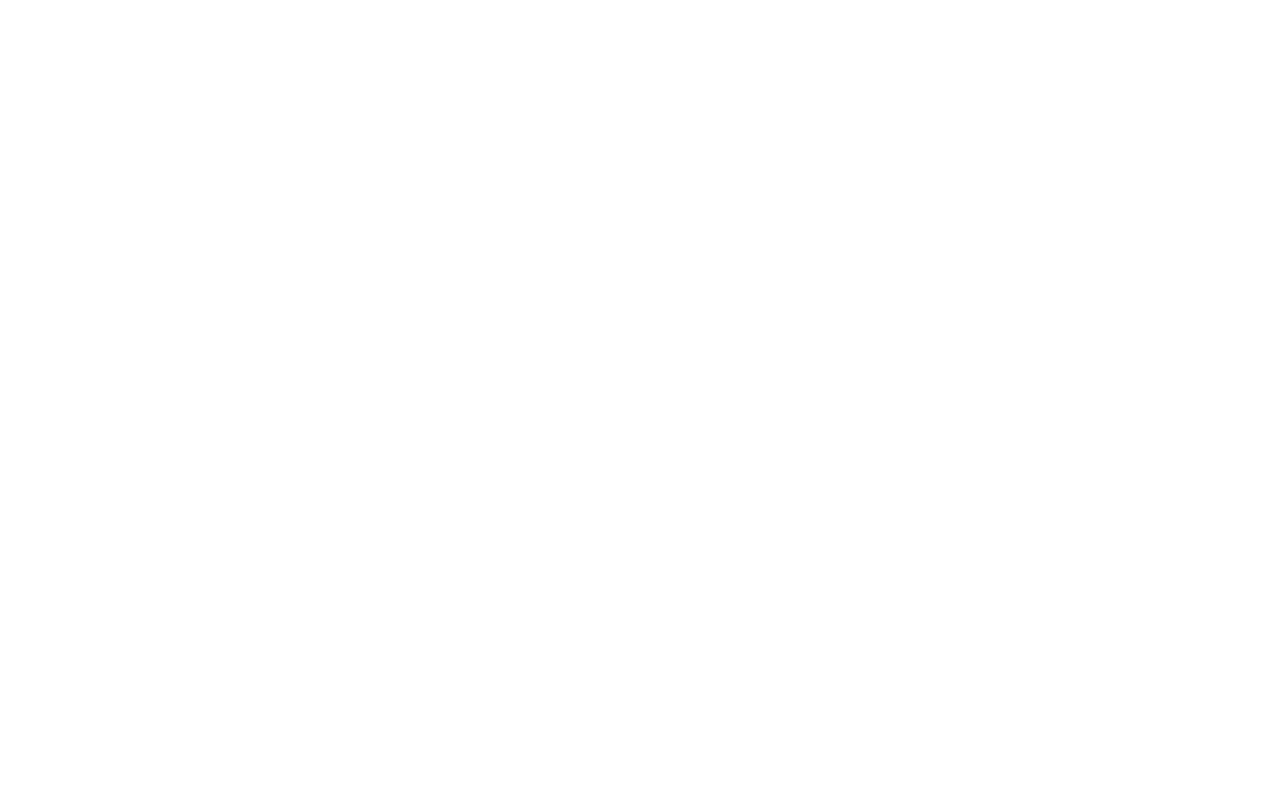
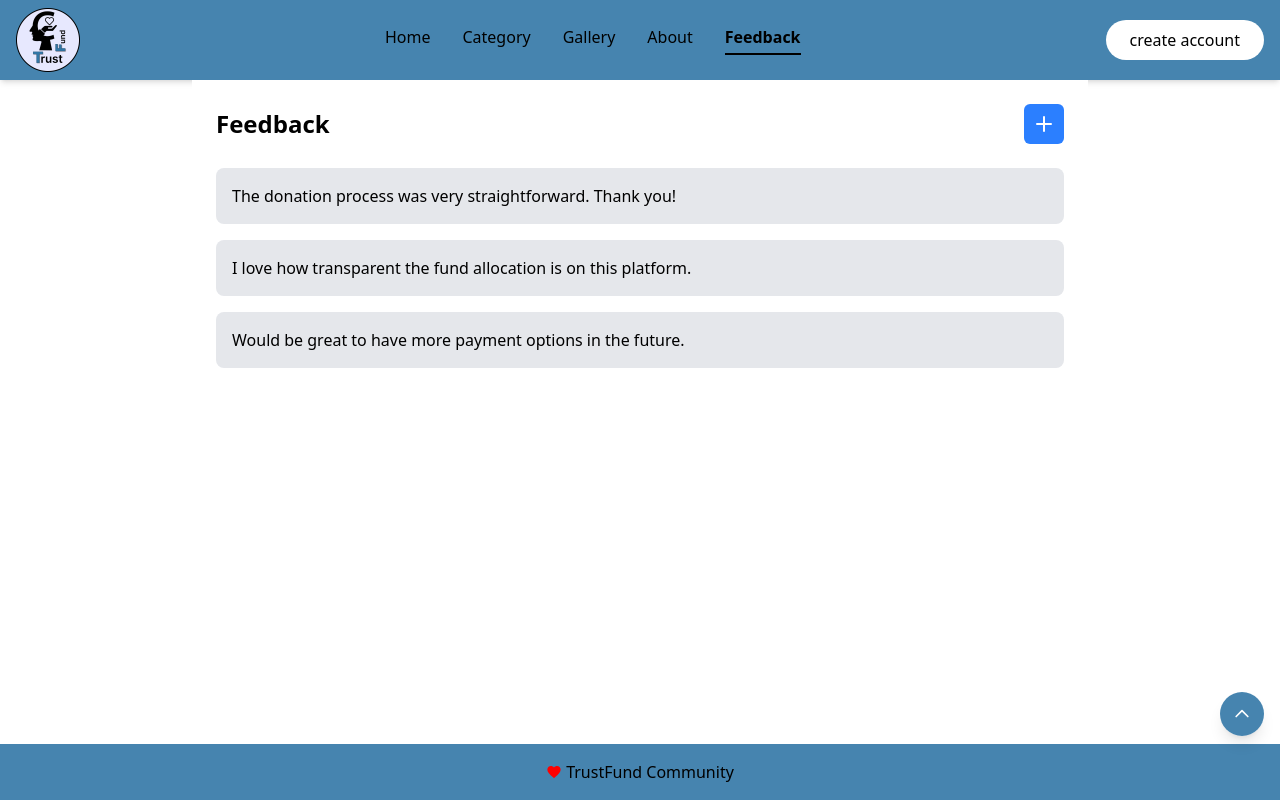
Before and after one commit to binathlaknaka/TrustFund-Frontend, a React (Vite) app: page /feedback in a window 1280 px wide. Before the commit this address had no page. Built offline with nearby package versions, Linux system fonts and the light colour scheme.

Commit message:
FeedBack Initial

```diff
--- a/src/App.jsx
+++ b/src/App.jsx
@@ -4,6 +4,7 @@
 import Home from './pages/Home';
 import GalleryView from './pages/Gallery';
 import AboutUs from './pages/About'
+import Feedback from './pages/FeedBack';
 
 function Layout() {
   return (
@@ -27,6 +28,7 @@
           <Route path="/" element={<Home />} />
           <Route path="/gallery" element={<GalleryView />} />
           <Route path="/about" element={<AboutUs />} />
+          <Route path="/feedback" element={<Feedback />} />
         </Route>
       </Routes>
     </Router>
--- a/src/pages/FeedBack.jsx
+++ b/src/pages/FeedBack.jsx
@@ -0,0 +1,117 @@
+import React, { useState } from 'react';
+
+export default function FeedbackSystem() {
+  const [feedbacks, setFeedbacks] = useState([
+    { id: 1, text: "The donation process was very straightforward. Thank you!" },
+    { id: 2, text: "I love how transparent the fund allocation is on this platform." },
+    { id: 3, text: "Would be great to have more payment options in the future." }
+  ]);
+
+  const [isAddingFeedback, setIsAddingFeedback] = useState(false);
+  const [newFeedback, setNewFeedback] = useState("");
+
+  const handleSubmitFeedback = () => {
+    if (newFeedback.trim() !== "") {
+      const newId = feedbacks.length > 0 ? Math.max(...feedbacks.map(f => f.id)) + 1 : 1;
+      setFeedbacks([...feedbacks, { id: newId, text: newFeedback }]);
+      setNewFeedback("");
+      setIsAddingFeedback(false);
+    }
+  };
+
+  return (
+    <div class="max-w-4xl mx-auto p-6 bg-white text-black">
+      {isAddingFeedback ? (
+        <AddFeedbackView
+          newFeedback={newFeedback}
+          setNewFeedback={setNewFeedback}
+          handleSubmit={handleSubmitFeedback}
+          handleBack={() => setIsAddingFeedback(false)}
+        />
+      ) : (
+        <FeedbackListView
+          feedbacks={feedbacks}
+          handleAddClick={() => setIsAddingFeedback(true)}
+        />
+      )}
+    </div>
+  );
+}
+
+function FeedbackListView({ feedbacks, handleAddClick }) {
+  return (
+    <div class="text-black">
+      <div class="flex justify-between items-center mb-6">
+        <h1 class="text-2xl font-bold">Feedback</h1>
+        <button
+          onClick={handleAddClick}
+          class="bg-blue-500 text-white p-2 rounded-md"
+          aria-label="Add feedback"
+        >
+          <PlusIcon />
+        </button>
+      </div>
+
+      <div class="space-y-4">
+        {feedbacks.map(feedback => (
+          <div
+            key={feedback.id}
+            class="p-4 bg-gray-200 rounded-lg"
+          >
+            {feedback.text}
+          </div>
+        ))}
+      </div>
+    </div>
+  );
+}
+
+function AddFeedbackView({ newFeedback, setNewFeedback, handleSubmit, handleBack }) {
+  return (
+    <div>
+      <div class="flex items-center mb-6">
+        <button
+          onClick={handleBack}
+          class="mr-4"
+          aria-label="Go back"
+        >
+          <ChevronLeftIcon />
+        </button>
+        <h1 class="text-2xl font-bold">Adding Feedback</h1>
+      </div>
+
+      <textarea
+        value={newFeedback}
+        onChange={(e) => setNewFeedback(e.target.value)}
+        class="w-full h-32 p-4 bg-gray-200 rounded-lg mb-6 resize-none"
+        placeholder="Enter your feedback here..."
+      />
+
+      <div class="flex justify-end">
+        <button
+          onClick={handleSubmit}
+          class="bg-blue-500 hover:bg-blue-600 text-white font-medium py-2 px-8 rounded-md"
+        >
+          Submit
+        </button>
+      </div>
+    </div>
+  );
+}
+
+function PlusIcon() {
+  return (
+    <svg xmlns="http://www.w3.org/2000/svg" width="24" height="24" viewBox="0 0 24 24" fill="none" stroke="currentColor" strokeWidth="2" strokeLinecap="round" strokeLinejoin="round">
+      <line x1="12" y1="5" x2="12" y2="19"></line>
+      <line x1="5" y1="12" x2="19" y2="12"></line>
+    </svg>
+  );
+}
+
+function ChevronLeftIcon() {
+  return (
+    <svg xmlns="http://www.w3.org/2000/svg" width="24" height="24" viewBox="0 0 24 24" fill="none" stroke="currentColor" strokeWidth="2" strokeLinecap="round" strokeLinejoin="round">
+      <polyline points="15 18 9 12 15 6"></polyline>
+    </svg>
+  );
+}
```
